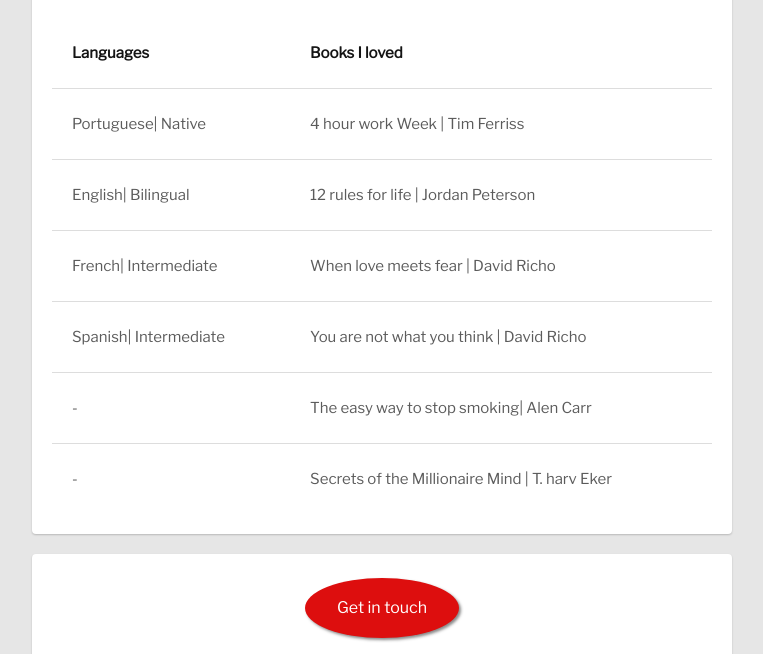
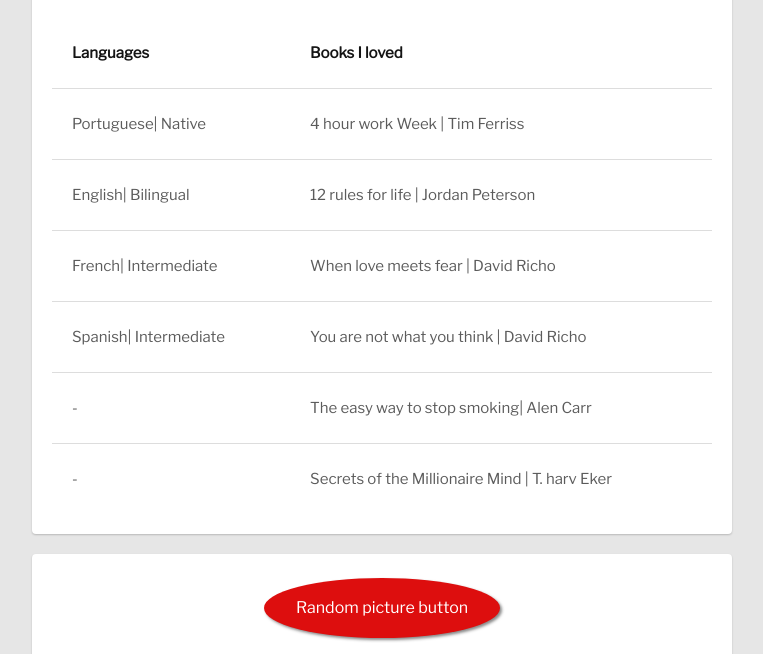
Before and after one commit to RuiSMagalhaes/profile, a plain HTML site: page index.html in a window 1280 px wide. Shown: the part 1321-1975 px from the top of the page, without its empty margins (258-1021 px from the left). Drawn offline with nearby package versions, Linux system fonts and the light colour scheme.

Commit message:
button name changed

```diff
--- a/index.html
+++ b/index.html
@@ -98,7 +98,7 @@
       </table>
     </div>
     <div class="card text-center">
-      <a class="button" href="https://picsum.photos/200/300/?random" target="_blank">Get in touch</a>
+      <a class="button" href="https://picsum.photos/200/300/?random" target="_blank">Random picture button</a>
     <ul class="list-inline text-center">
       <li>
         <a href="https://www.facebook.com/rui.magalhaes.98434" target="_blank" >
```
